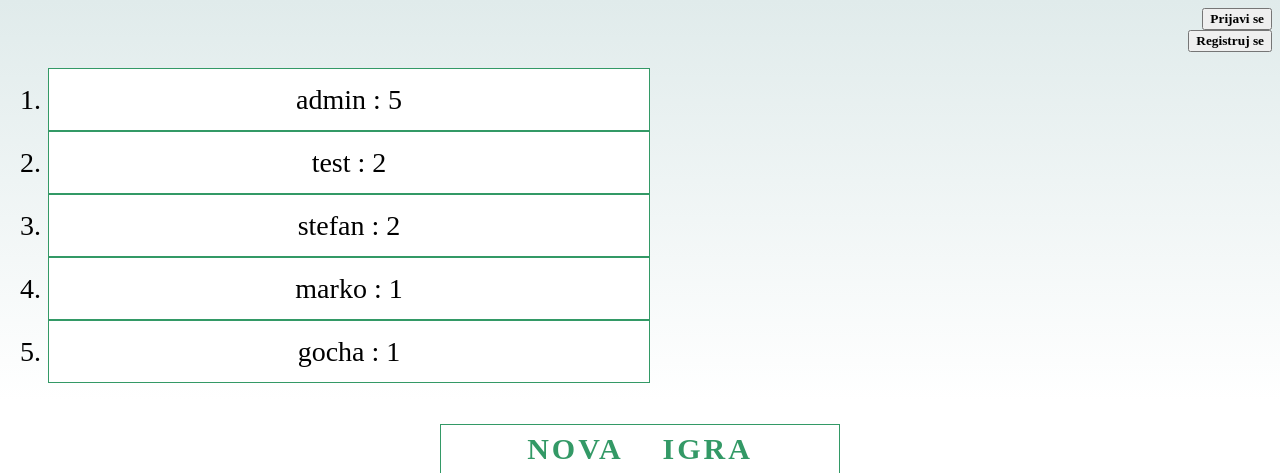
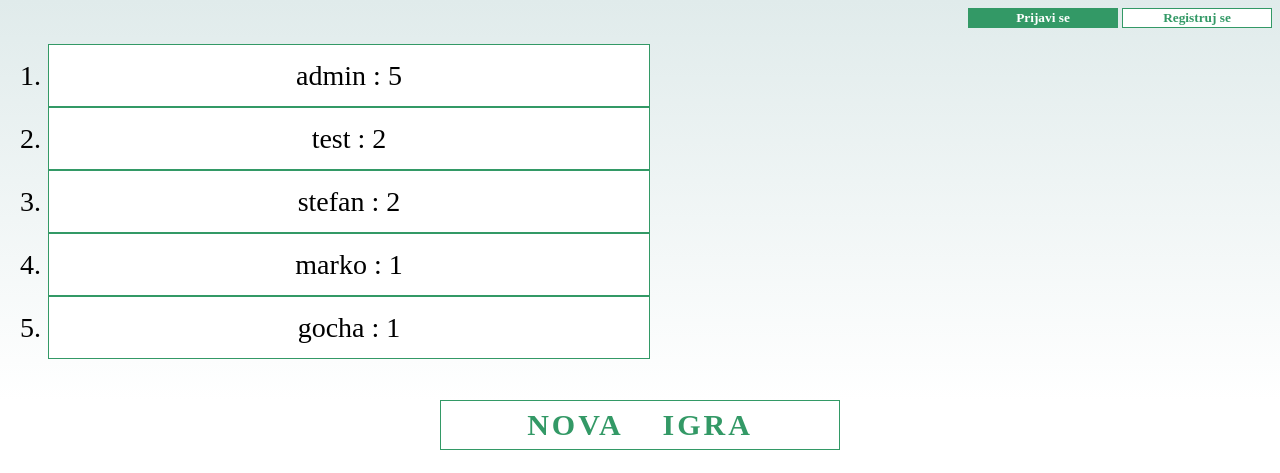
Before and after one commit to markossify95/inkvizitor, a Django app: page /quiz/top/ in a window 1280 px wide. Shown: the top 473 px of the page. Run offline with Django 3.2, Linux system fonts and the light colour scheme; data comes from the database, SQL or seed files in the repository.

Commit message:
done some aesthetic modifications

```diff
--- a/kviz/templates/kviz/rang_list.html
+++ b/kviz/templates/kviz/rang_list.html
@@ -8,6 +8,8 @@
     <script src="https://ajax.googleapis.com/ajax/libs/jquery/1.12.4/jquery.min.js"></script>
     {% load static %}
     <script src="{% static "kviz/inkvizitor.js" %}"></script>
+    <link rel="stylesheet" href="{% static "accounts/login.css" %}">
+    <link rel="stylesheet" href="{% static "accounts/register.css" %}">
     <link rel="stylesheet" href="{% static "kviz/inkvizitor.css" %}">
 </head>
 <body>
@@ -17,10 +19,8 @@
     </div>
 {% else %}
     <div class="logout">
-        <button type="submit" class="login_button">Prijavi se</button>
-    </div>
-    <div class="logout">
-        <button type="submit" class="register" onclick="register()">Registruj se</button>
+        <button type="button" class="go_login">Prijavi se</button>
+        <button type="button" class="register" onclick="register()">Registruj se</button>
     </div>
 {% endif %}
 <div>
@@ -34,7 +34,7 @@
 <div class='category'>
 
     <div>
-        <button type="submit" class="new_game_button">NOVA IGRA</button>
+        <button type="submit" class="new_game_button" onclick="new_game()">NOVA IGRA</button>
     </div> <!--close div witn class="new_game" -->
 </div>
 </body>
```
